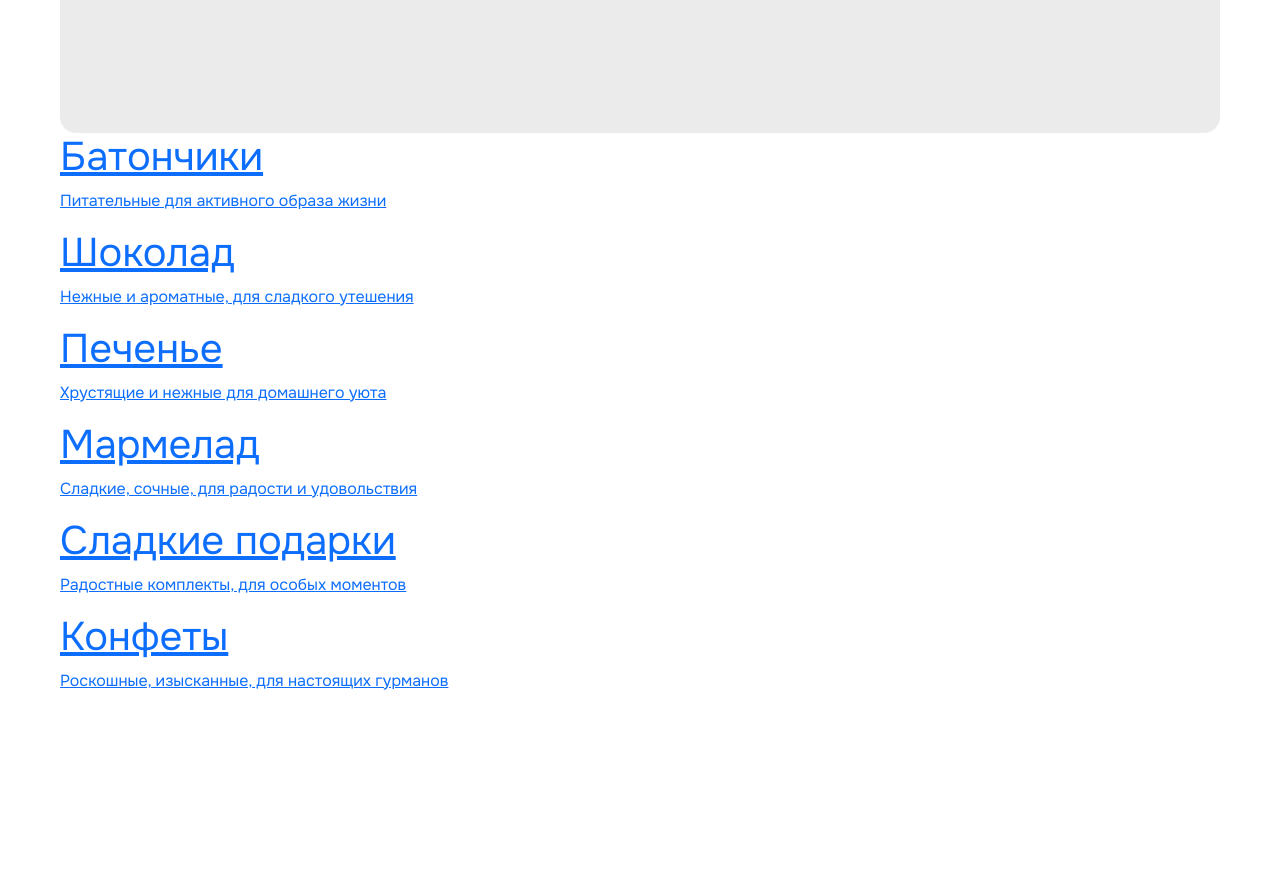
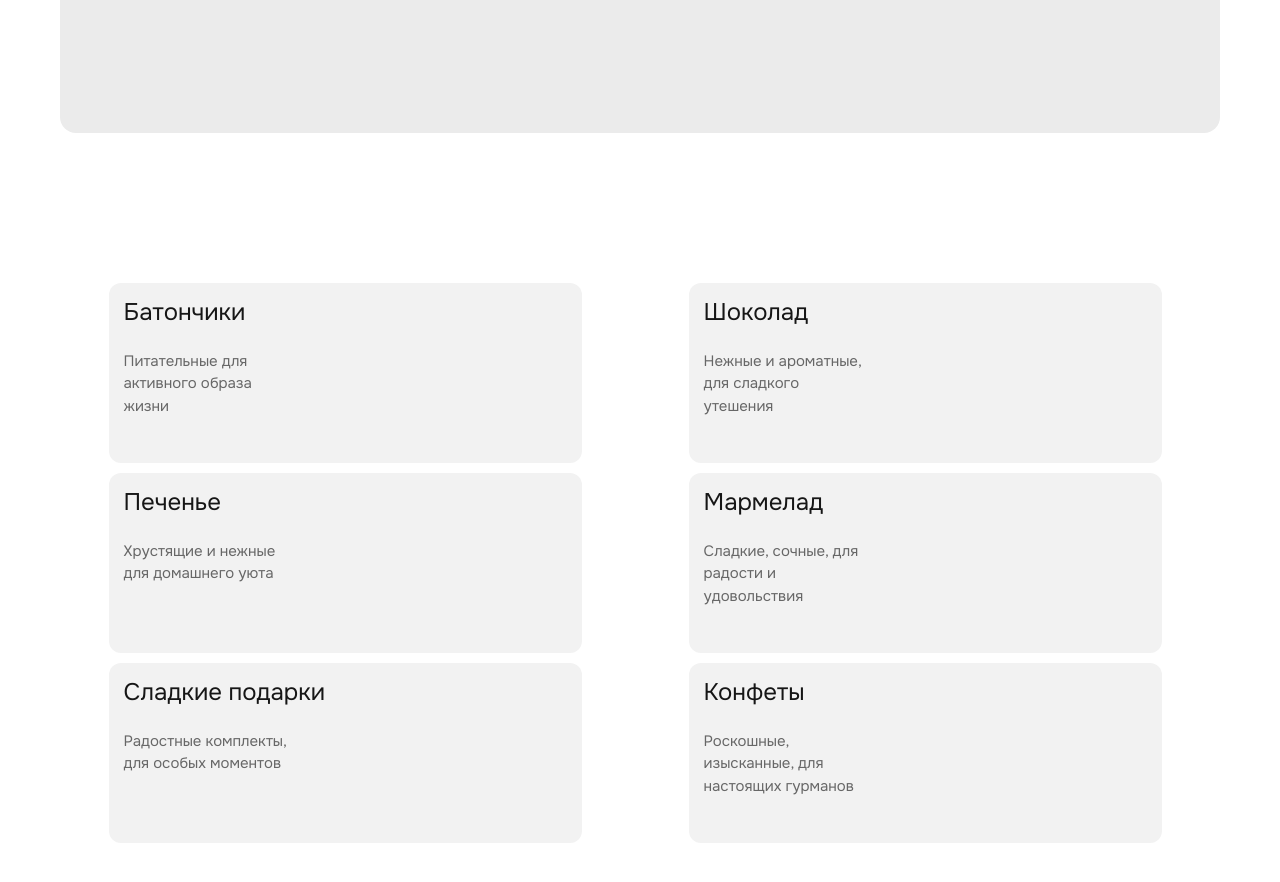
Before and after one commit to AngelinaCher/candy-store, a Vue app in the folder candy_store_client/: page / in a window 1280 px wide. Shown: the part 580-1462 px from the top of the page. Before the commit the page ends 1303 px from the top, so only its background shows below. Built offline with nearby package versions, Linux system fonts and the light colour scheme.

Commit message:
refactor(candy_store_client): отформатирован код

```diff
--- a/candy_store_client/src/App.vue
+++ b/candy_store_client/src/App.vue
@@ -1,6 +1,6 @@
 <template>
   <div id="app">
-    <AppHeader />
+    <AppHeader/>
     <router-view/>
   </div>
 </template>
--- a/candy_store_client/src/assets/styles/main.scss
+++ b/candy_store_client/src/assets/styles/main.scss
@@ -115,7 +115,7 @@ body, html {
   color: $color-black;
 }
 
-.app-header_nav__account_text:hover{
+.app-header_nav__account_text:hover {
   color: $color-yellow;
 }
 
@@ -150,4 +150,41 @@ body, html {
   text-align: center;
 }
 
+.main-page_categories {
+  margin-top: 150px;
+  display: flex;
+  flex-wrap: wrap;
+  justify-content: space-around;
+  text-decoration: none;
+  width: 100%;
+}
+
+.main-page_categories_category {
+  color: $color-black;
+  text-decoration: none;
+  margin-right: 10px;
+  margin-bottom: 10px;
+  min-width: 473px;
+  background: $color-grey;
+  border-radius: 12px;
+  min-height: 180px;
+}
+
+.main-page_categories_category h1 {
+  text-decoration: none;
+  padding-top: 15px;
+  padding-left: 15px;
+  font-weight: 400;
+  font-size: 24px;
+}
+
+.main-page_categories_category p {
+  width: 182px;
+  height: 38px;
+  padding-top: 15px;
+  padding-left: 15px;
+  font-size: 15px;
+  color: #676767;
+}
+
 /***** End MainPage *****/
--- a/candy_store_client/src/components/app/AppHeader.vue
+++ b/candy_store_client/src/components/app/AppHeader.vue
@@ -16,8 +16,8 @@
 
       <div class="app-header_nav__search">
         <b-form-input
-          placeholder="Поиск по товарам"
-          class="custom-input"
+            placeholder="Поиск по товарам"
+            class="custom-input"
         ></b-form-input>
       </div>
 
```
Also changed, not shown: candy_store_client/src/components/main-page/Banner.vue (+7 -6 lines), candy_store_client/src/main.js (+4 -4 lines), candy_store_client/src/store/index.js (+5 -10 lines), candy_store_client/src/router/index.js (indentation only).
